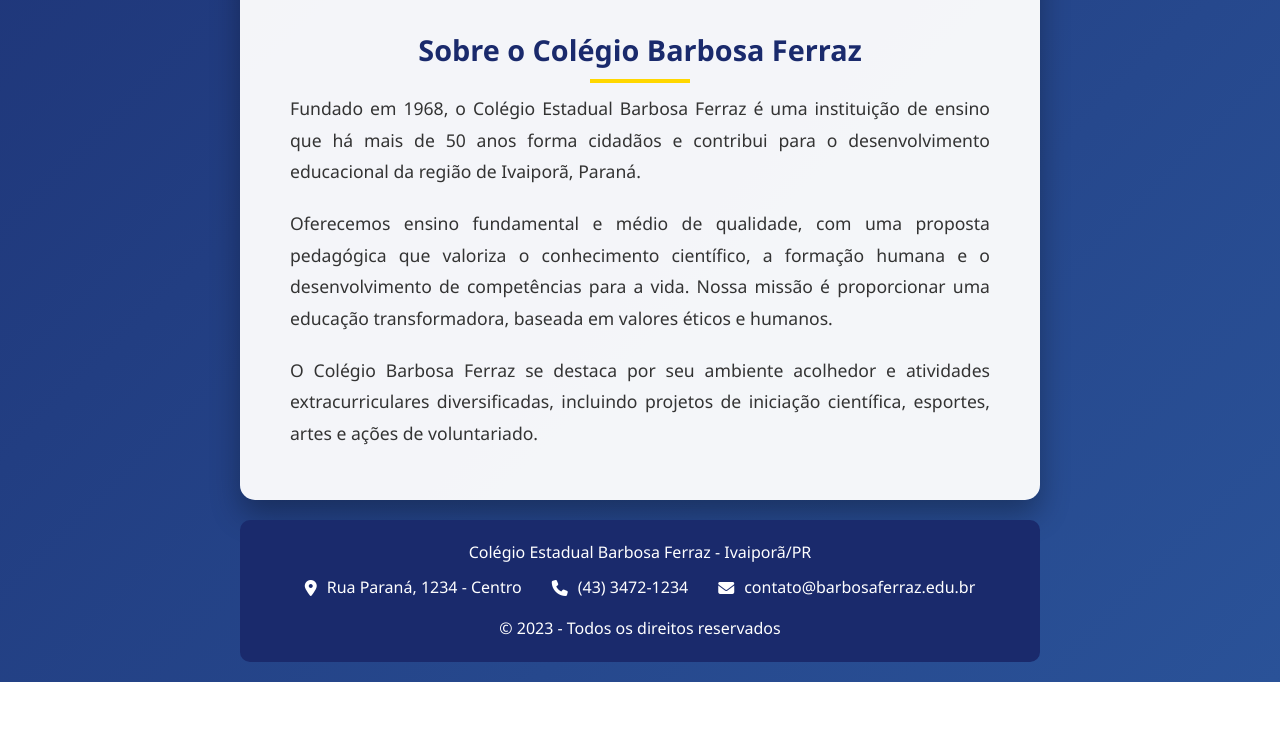
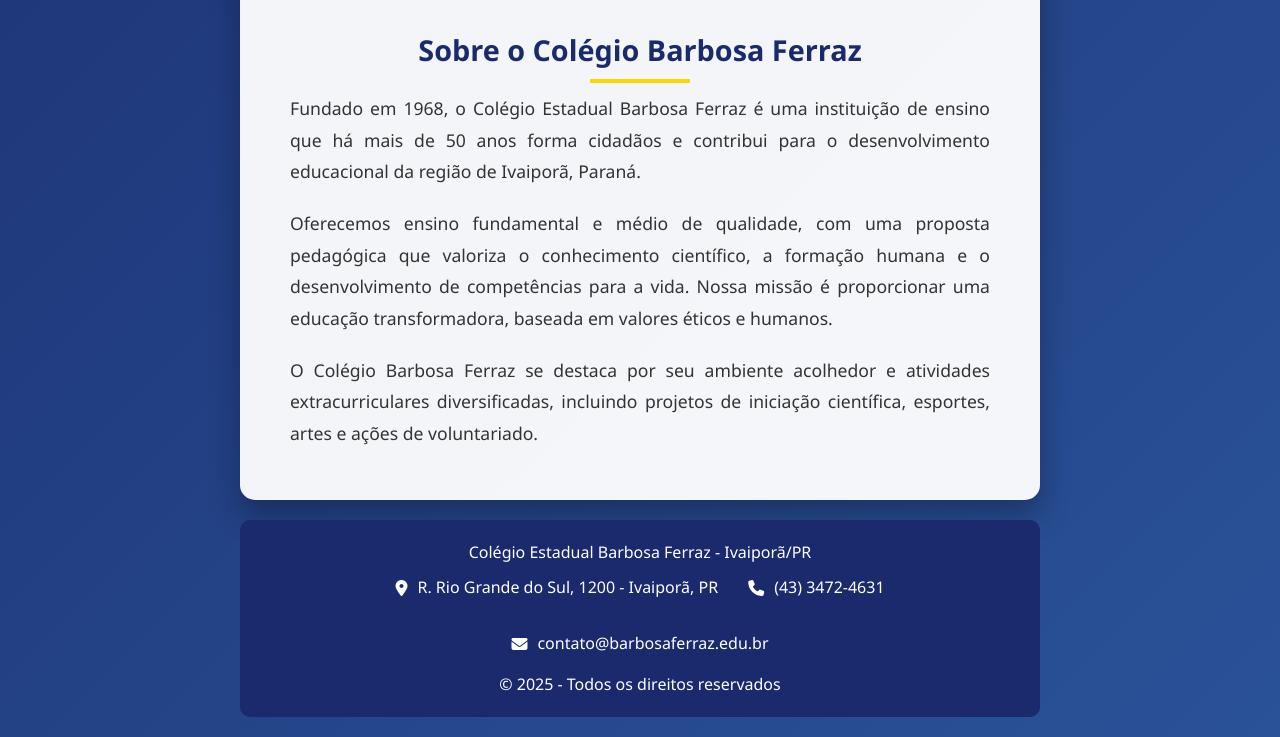
Before and after one commit to driggzs/Arraia-Barbosa, a plain HTML site: page index.html in a window 1280 px wide. Shown: the part 1022-1759 px from the top of the page. Before the commit the page ends 1704 px from the top, so only its background shows below. Drawn offline with Linux system fonts and the light colour scheme.

Commit message:
Update index.html

```diff
--- a/index.html
+++ b/index.html
@@ -280,18 +280,18 @@
         <div class="contact">
             <div class="contact-item">
                 <i class="fas fa-map-marker-alt"></i>
-                <span>Rua Paraná, 1234 - Centro</span>
+                <span>R. Rio Grande do Sul, 1200 - Ivaiporã, PR</span>
             </div>
             <div class="contact-item">
                 <i class="fas fa-phone"></i>
-                <span>(43) 3472-1234</span>
+                <span>(43) 3472-4631</span>
             </div>
             <div class="contact-item">
                 <i class="fas fa-envelope"></i>
                 <span>contato@barbosaferraz.edu.br</span>
             </div>
         </div>
-        <p style="margin-top: 15px;">&copy; 2023 - Todos os direitos reservados</p>
+        <p style="margin-top: 15px;">&copy; 2025 - Todos os direitos reservados</p>
     </footer>
 </body>
 </html>
```
